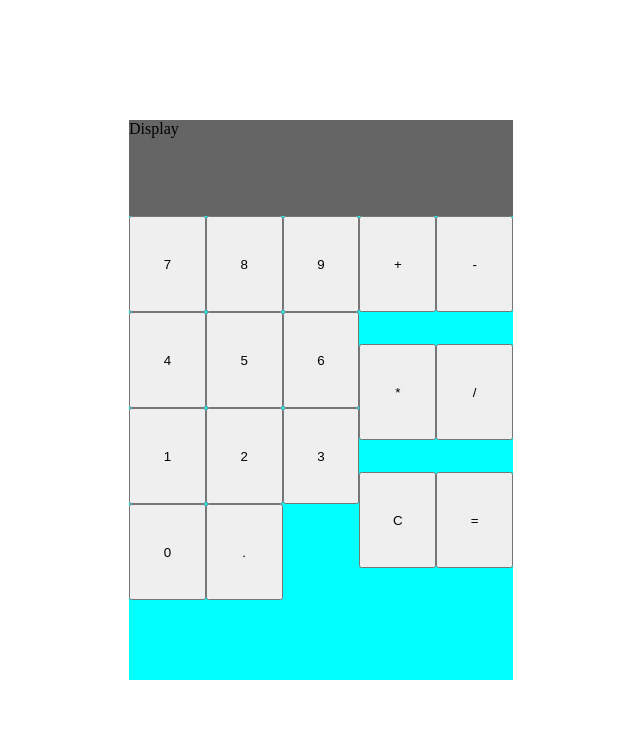
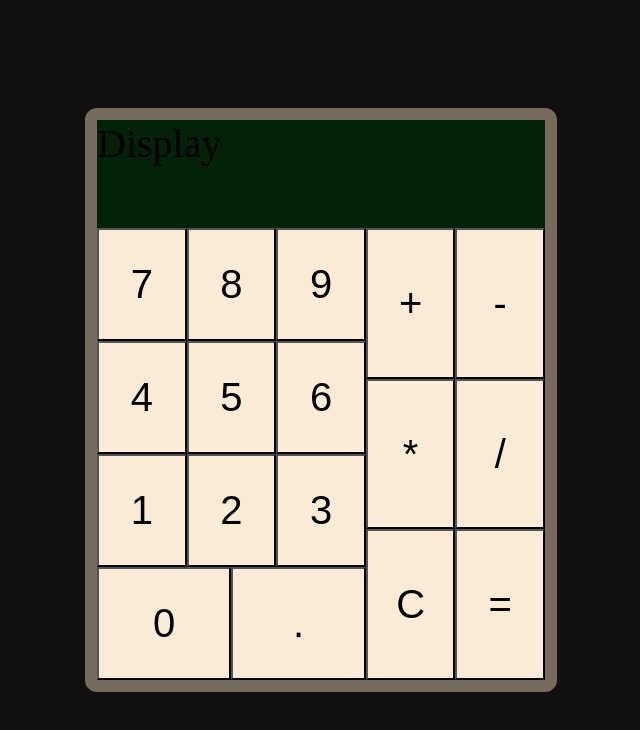
Before and after one commit to dencioras1/odin-calculator, a plain HTML site: page index.html in a window 1280 px wide. Shown: the whole page, without its empty margins (319-959 px from the left). Drawn offline with Linux system fonts and the light colour scheme.

Commit message:
More styling changes.

```diff
--- a/styles.css
+++ b/styles.css
@@ -10,17 +10,21 @@ body {
     flex-direction: row;
     justify-content: center;
     align-items: center;
+    background-color: rgb(18, 15, 15);
 }
 
 .display {
-    background-color: rgb(101, 101, 101);
-    height: 12vh;
+    background-color: rgb(4, 34, 7);
+    flex: calc(100% / 5);
+    font-size: 5vh;
+
 }
 
 .ui {
     display: flex;
     flex-direction: row;
-    justify-content: space-between;
+    flex: calc(100% / 6 * 5);
+    /* justify-content: space-between; */
     /* align-items: self-start; */
 }
 
@@ -28,38 +32,40 @@ body {
     display: flex;
     flex-direction: column;
     background-color: aqua;
-    width: 30vw;
+    width: 35vw;
     height: 70vh;
+    border: solid 12px rgb(119, 107, 93);
+    border-radius: 12px;
 }
 
 .digits-container {
     display: flex;
     flex-direction: row;
     flex-wrap: wrap;
-    width: 18vw;
+    flex: calc(100% / 5 * 3)
 }
 
 .operators-container {
     display: flex;
     flex-direction: row;
     flex-wrap: wrap;
-    width: 12vw;
+    flex: calc(100% / 5 * 2)
 }
 
 button {
-    width: 6vw;
-    height: 12vh;
+    flex: 50%;
+    font-size: 5vh;
+    background-color: antiquewhite;
 }
 
-.digit button {
-
+.digits-container button {
+    flex: calc(100% / 3)
 }
 
-.operator button {
-
+.operator-container button {
+    flex: 50%;
 }
 
 button #equals{
     display: flex;
-    flex-grow: 1;
 }
```
